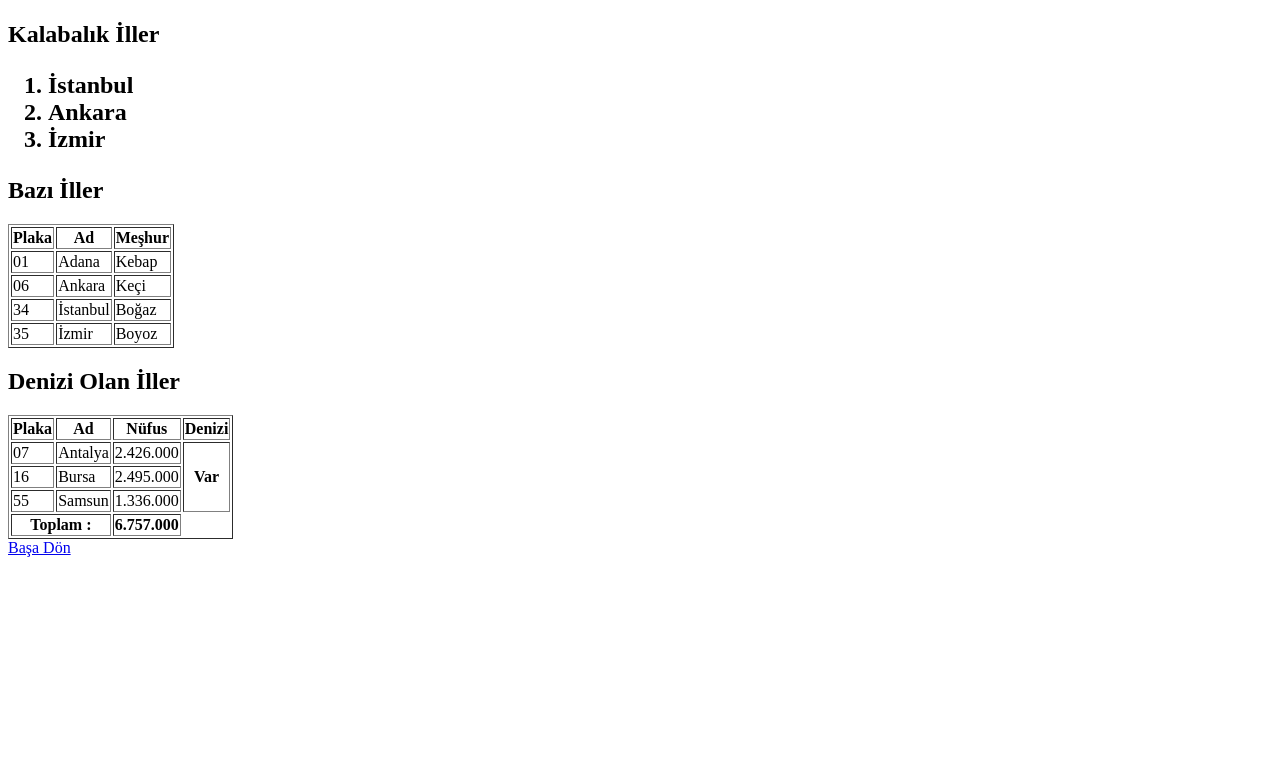
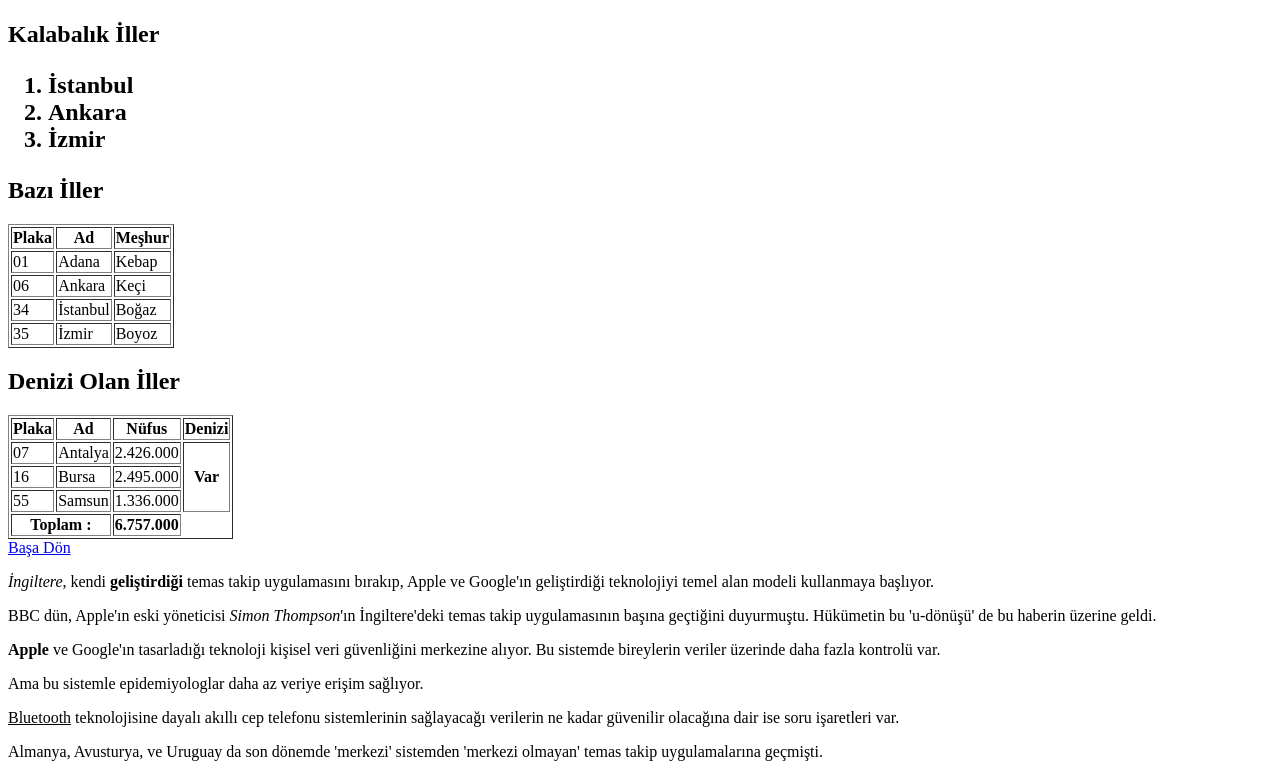
Before and after one commit to AydanKalkan/AydanKalkan.github.io, a plain HTML site: page index.html in a window 1280 px wide. Shown: the part 796-1573 px from the top of the page. Before the commit the page ends 1361 px from the top, so only its background shows below. Drawn offline with Linux system fonts and the light colour scheme.

Commit message:
Add files via upload

```diff
--- a/index.html
+++ b/index.html
@@ -60,5 +60,12 @@
 			</tfoot>
 		</table>
 		<a href="#">Başa Dön</a>
+		<p></p>
+		<p><i>İngiltere</i>, kendi <strong>geliştirdiği</strong> temas takip uygulamasını bırakıp, Apple ve Google'ın geliştirdiği teknolojiyi temel alan modeli kullanmaya başlıyor.</p>
+		<p>BBC dün, Apple'ın eski yöneticisi <em>Simon Thompson</em>'ın İngiltere'deki temas takip uygulamasının başına geçtiğini duyurmuştu. Hükümetin bu 'u-dönüşü' de bu haberin üzerine geldi.</p>
+		<p><b>Apple</b> ve Google'ın tasarladığı teknoloji kişisel veri güvenliğini merkezine alıyor. Bu sistemde bireylerin veriler üzerinde daha fazla kontrolü var.</p>
+		<p>Ama bu sistemle epidemiyologlar daha az veriye erişim sağlıyor.</p>
+		<p><u>Bluetooth</u> teknolojisine dayalı akıllı cep telefonu sistemlerinin sağlayacağı verilerin ne kadar güvenilir olacağına dair ise soru işaretleri var.</p>
+		<p>Almanya, Avusturya, ve Uruguay da son dönemde 'merkezi' sistemden 'merkezi olmayan' temas takip uygulamalarına geçmişti.</p>
 	</body>
 </html>
```
